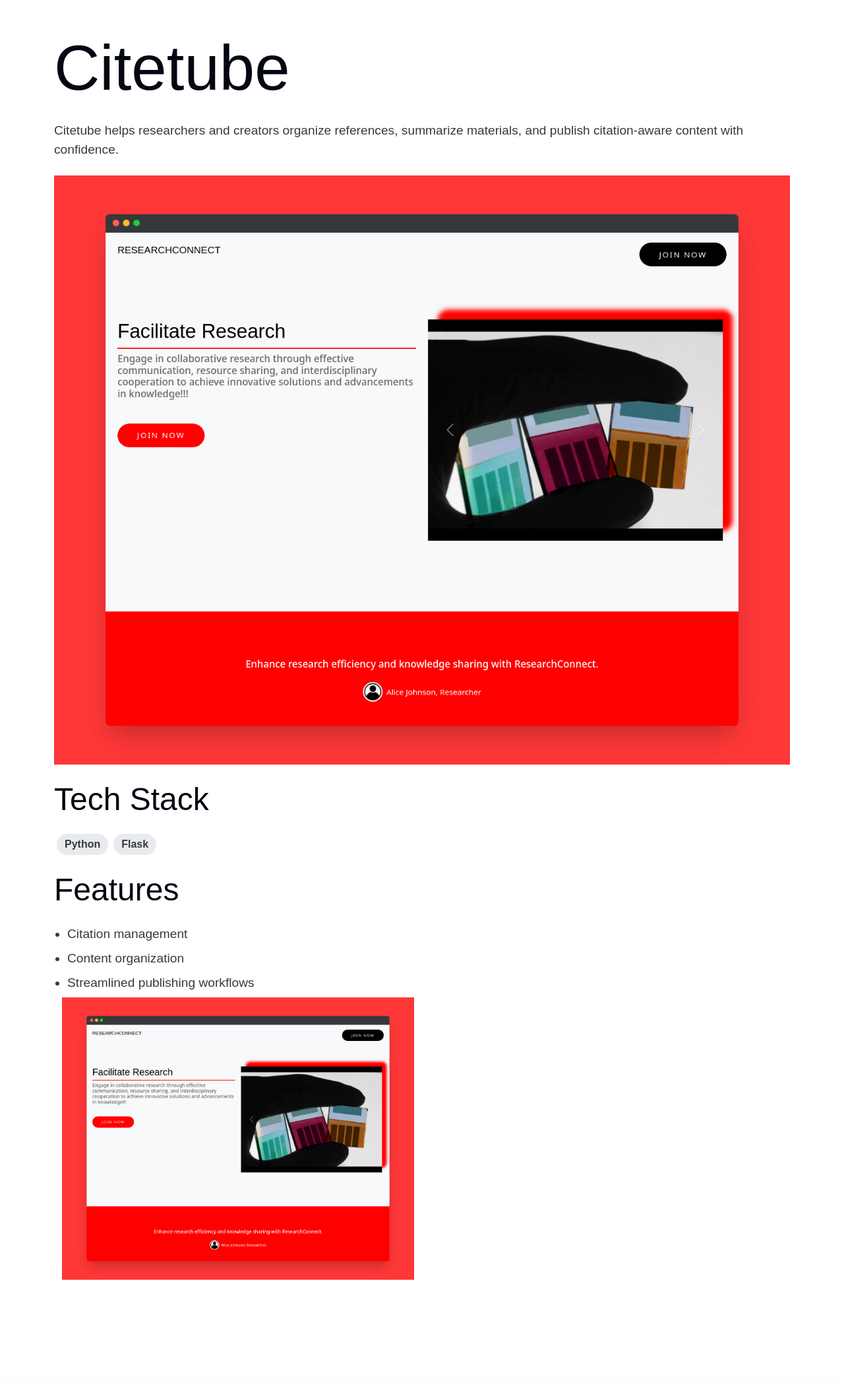
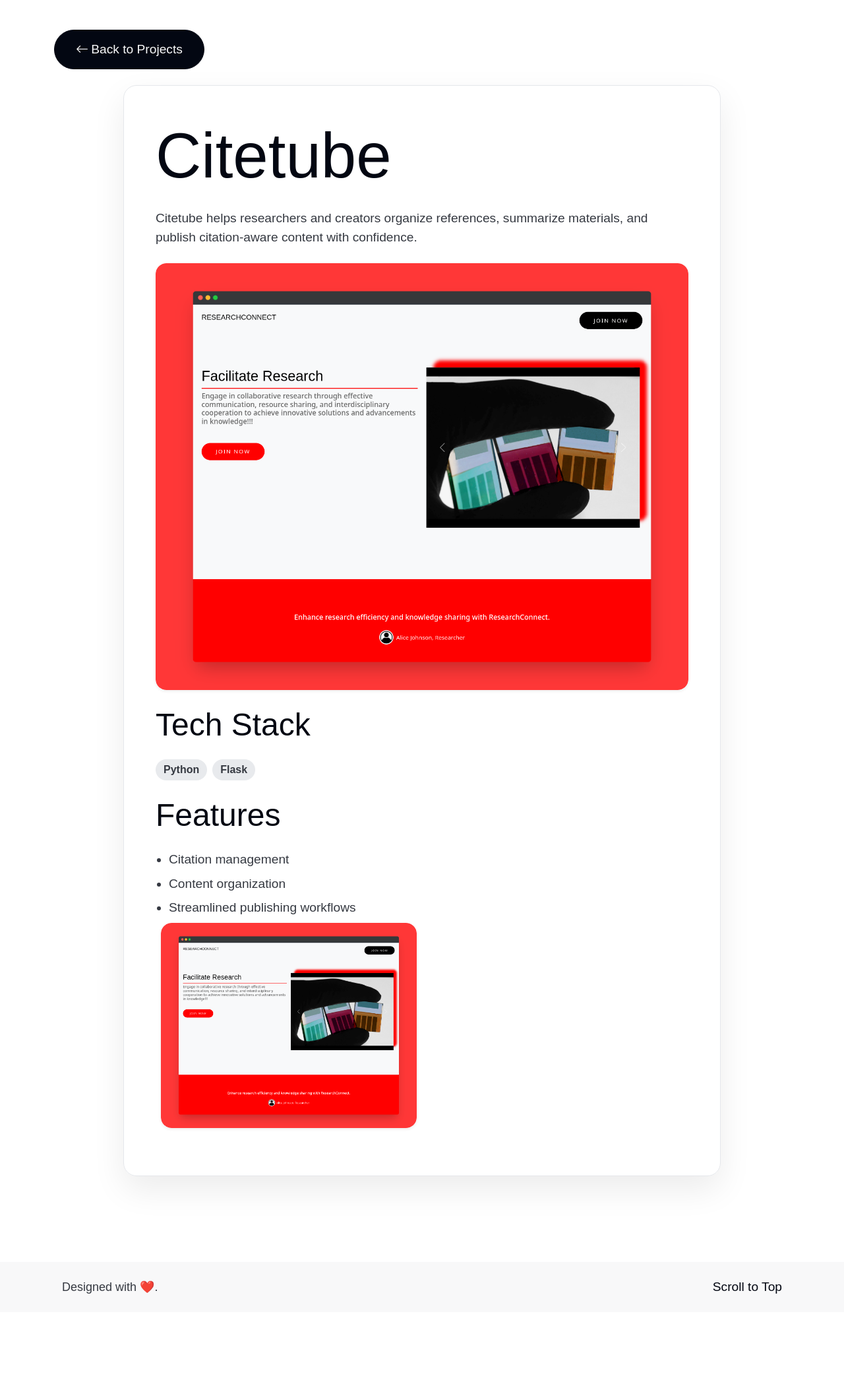
Before and after one commit to parthforpath/portfolio-v2, a Flask app: page /project/citetube/ in a window 1280 px wide. Shown: the part 85-2180 px from the top of the page at 66% size. After the commit the page ends 2046 px from the top, so only its background shows below. Run offline with Flask 3, Linux system fonts and the light colour scheme; some libraries are stand-ins or nearby versions.

Commit message:
refine blog and work header tones and single page UI polish

```diff
--- a/static/assets/css/style.css
+++ b/static/assets/css/style.css
@@ -3676,3 +3676,40 @@ span.page-numbers:hover:not(.current) {
   /* #endregion Modal */
 }
 /* #endregion All Media Queries *//*# sourceMappingURL=style.css.map */
+/* Shared hero tone swap for work/blog headers */
+.breadcrumb-section.hero-tone-swap {
+  background-color: #fff;
+}
+.content-round.hero-tone-swap {
+  background-color: var(--primary-bg-color-2);
+}
+.content-round.hero-tone-swap .rounded-div-background {
+  background-color: var(--primary-bg-color-2);
+}
+
+/* Blog card author icon tuning */
+.blog-item .card-overlay .blog-author-logo img {
+  width: 34px;
+  height: 34px;
+  border-radius: 50%;
+  object-fit: cover;
+}
+
+/* Improved single page UI */
+.improved-single .single-card {
+  background: rgba(255, 255, 255, 0.7);
+  border: 1px solid var(--primary-l-color);
+  border-radius: 1.25rem;
+  box-shadow: 0 20px 50px rgba(18, 18, 18, 0.08);
+}
+.improved-single .single-author-avatar {
+  width: 48px;
+  height: 48px;
+  border-radius: 50%;
+  object-fit: cover;
+}
+.improved-single .post-thumbnail img,
+.improved-single .project-hero img,
+.improved-single .project-shot img {
+  border-radius: 1rem;
+}
--- /dev/null
+++ b/templates/components/back-button.html
@@ -0,0 +1,5 @@
+<div class="mb-4">
+  <a class="btn btn-sm btn-outline-secondary" href="{{ fallback_url }}" onclick="if(window.history.length > 1){ history.back(); return false; }">
+    <i class="bi bi-arrow-left me-1" aria-hidden="true"></i>{{ label }}
+  </a>
+</div>
--- a/templates/portfolio-single.html
+++ b/templates/portfolio-single.html
@@ -1,15 +1,27 @@
 {% extends 'base.html' %}
 {% block title %}{{ project.title }} - Portfolio{% endblock %}
 {% block content %}
-<section class="blog-single portfolio-single">
-<div class="container">
-  <h1 class="title">{{ project.title }}</h1>
-  <p>{{ project.full_description }}</p>
-  <img class="w-100" src="{{ url_for('static', filename=project.hero_image) }}" alt="{{ project.title }}">
-  <h3>Tech Stack</h3><div>{% for tech in project.technologies %}<span class="badge mx-1">{{ tech }}</span>{% endfor %}</div>
-  <h3>Features</h3><ul>{% for feature in project.features %}<li>{{ feature }}</li>{% endfor %}</ul>
-  <div class="row">{% for screenshot in project.screenshots %}<div class="col-md-6"><img class="w-100" src="{{ url_for('static', filename=screenshot) }}" alt="{{ project.title }} screenshot"></div>{% endfor %}</div>
-  <div class="mt-4">{% if project.live_url %}<a class="btn magnetic-button" href="{{ project.live_url }}" target="_blank">Live Demo</a>{% endif %} {% if project.github_url %}<a class="btn magnetic-button" href="{{ project.github_url }}" target="_blank">GitHub</a>{% endif %}</div>
-</div>
+<section class="blog-single portfolio-single improved-single">
+  <div class="container">
+    {% set label = 'Back to Projects' %}
+    {% set fallback_url = url_for('work') %}
+    {% include 'components/back-button.html' %}
+
+    <div class="row justify-content-center">
+      <div class="col-12 col-lg-10">
+        <article class="single-card p-4 p-md-5">
+          <h1 class="title mb-3">{{ project.title }}</h1>
+          <p class="mb-4">{{ project.full_description }}</p>
+          <div class="project-hero shadow-sm rounded-4 overflow-hidden mb-4"><img class="w-100" src="{{ url_for('static', filename=project.hero_image) }}" alt="{{ project.title }}"></div>
+          <h3>Tech Stack</h3>
+          <div class="d-flex flex-wrap gap-2 mb-4">{% for tech in project.technologies %}<span class="badge">{{ tech }}</span>{% endfor %}</div>
+          <h3>Features</h3>
+          <ul>{% for feature in project.features %}<li>{{ feature }}</li>{% endfor %}</ul>
+          <div class="row g-3">{% for screenshot in project.screenshots %}<div class="col-md-6"><div class="project-shot shadow-sm rounded-4 overflow-hidden"><img class="w-100" src="{{ url_for('static', filename=screenshot) }}" alt="{{ project.title }} screenshot"></div></div>{% endfor %}</div>
+          <div class="mt-4 d-flex flex-wrap gap-2">{% if project.live_url %}<a class="btn magnetic-button" href="{{ project.live_url }}" target="_blank" rel="noopener noreferrer">Live Demo</a>{% endif %} {% if project.github_url %}<a class="btn magnetic-button" href="{{ project.github_url }}" target="_blank" rel="noopener noreferrer">GitHub</a>{% endif %}</div>
+        </article>
+      </div>
+    </div>
+  </div>
 </section>
 {% endblock %}
```
Also changed, not shown: templates/blog-single.html (+20 -9 lines), templates/blog.html (+10 -5 lines), templates/components/hero-header.html (added, +23 -0 lines), templates/portfolio.html (+6 -56 lines).
